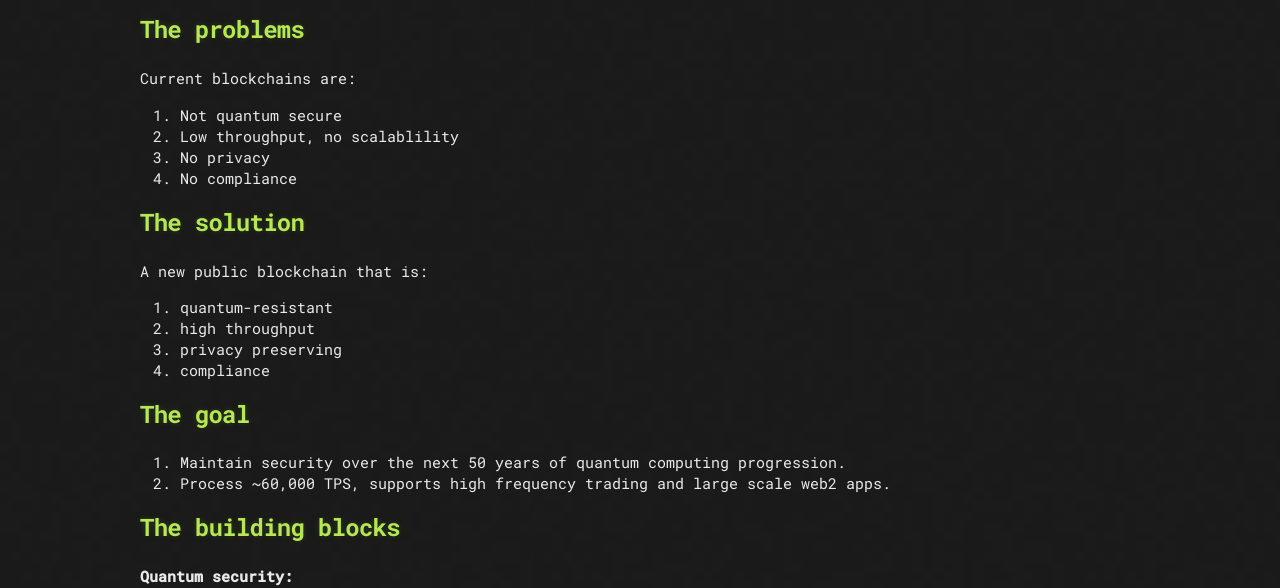
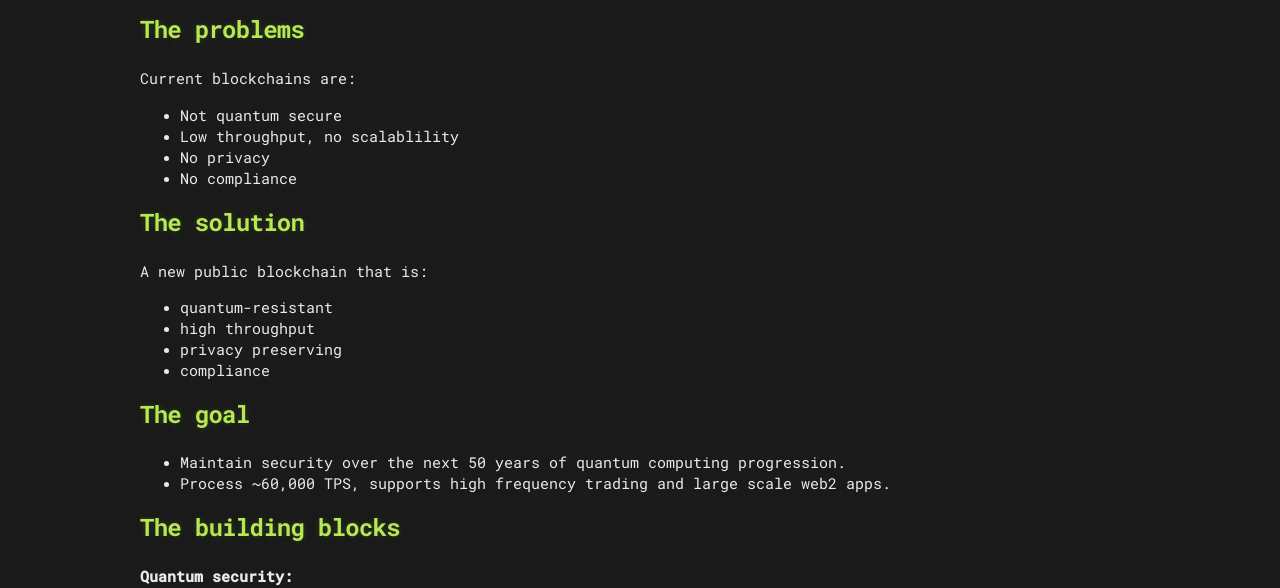
Before and after one commit to cryptobadass/pqchain, a Jekyll site: the page built from index.md, in a window 1280 px wide. Shown: the part 161-749 px from the top of the page. Built offline with Jekyll 4.4.1, drawn with Linux system fonts in a browser that asks for light colours; our own code applies the rules of GitHub Pages for plain Markdown files.

Commit message:
update list-style-type

```diff
--- a/_sass/jekyll-theme-hacker.scss
+++ b/_sass/jekyll-theme-hacker.scss
@@ -50,6 +50,7 @@ h6 {
 
 li {
   line-height: 1.4;
+  list-style-type: disc;
 }
 
 /* Header, <header>
```
